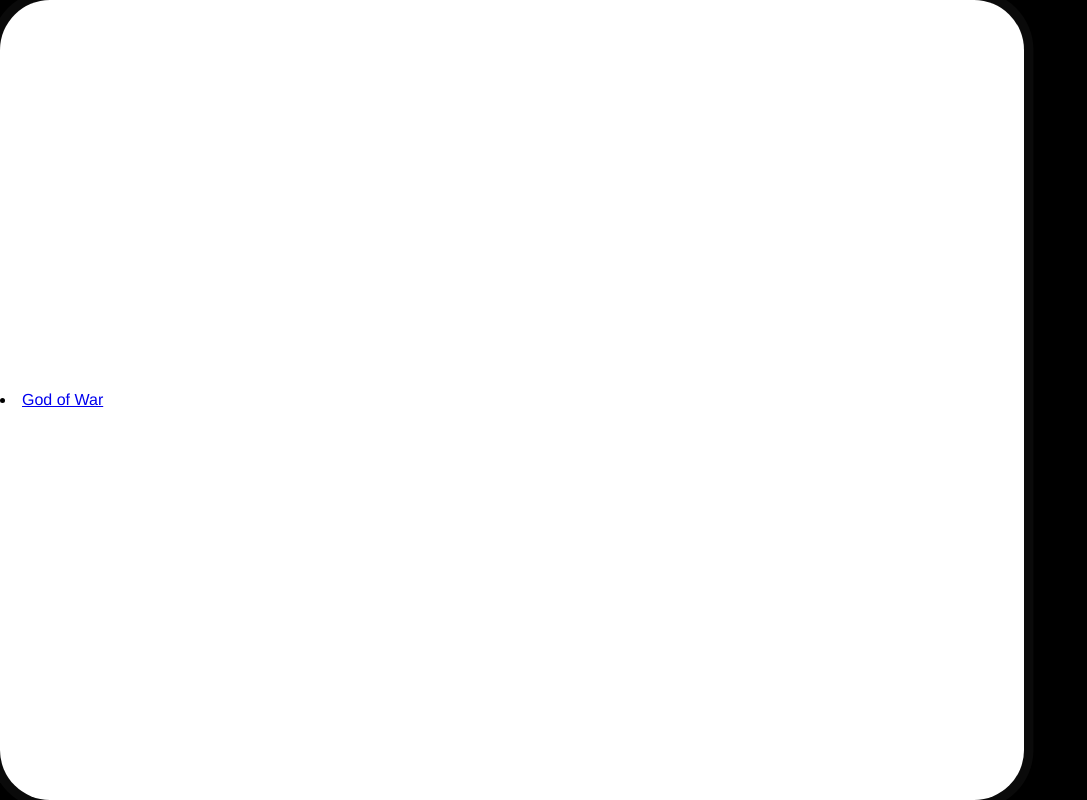
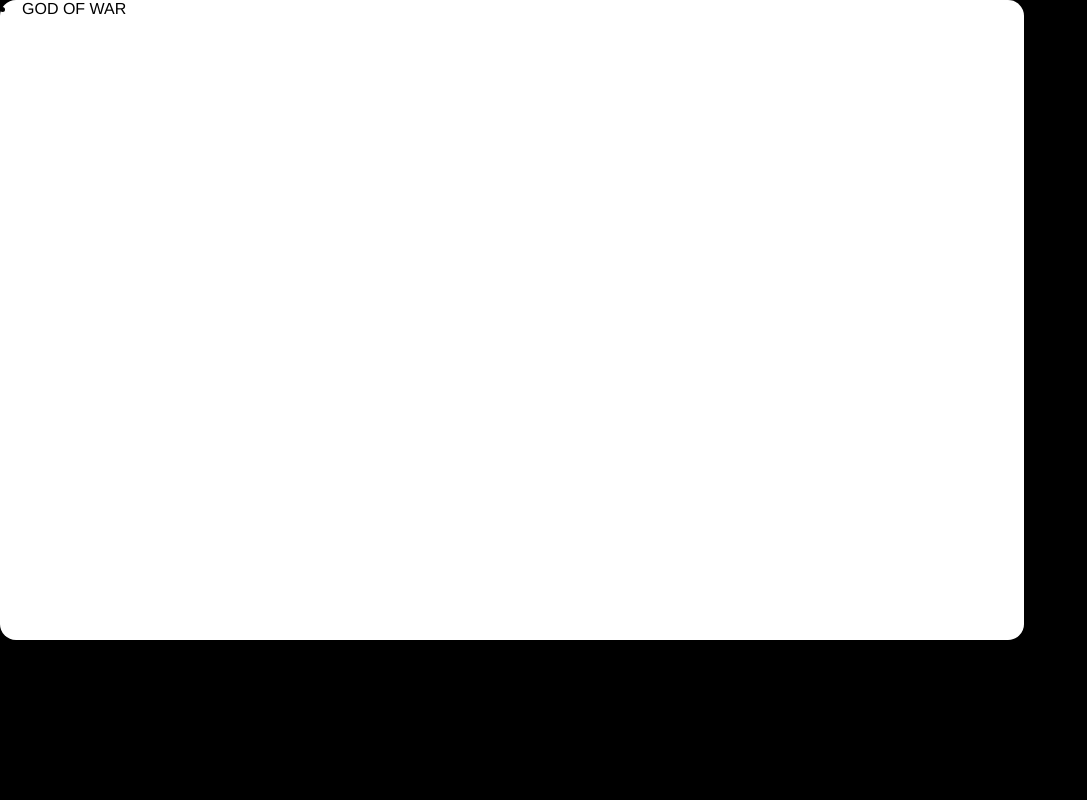
Before and after one commit to Lwazixxx/Photo-Dojo, a plain HTML site: page index.html in a window 1280 px wide. Shown: the whole page, without its empty margins (0-1087 px from the left). Drawn offline with Linux system fonts and the light colour scheme.

Commit message:
Refactor main CSS styles for layout and animation improvements

```diff
--- a/main.css
+++ b/main.css
@@ -9,25 +9,32 @@ body {
 main {
     background-color: white;
     width: 80vw;
-    height: 100vh;
-    border-radius: 50px;
+    height: 80vh;
+    border-radius: 1rem;
     animation: pulse 2s infinite;
+}
+
+h1 {
+    width: 100%;
+    height: 100%;
     display: flex;
-    align-items: center;
+    justify-content: center;
+}
+
+a {
+    color: black;
+    text-decoration: none;
+    text-transform: uppercase;
 }
 
 @keyframes pulse {
 
     0%,
     100% {
-        box-shadow: 0 0 0 0 rgba(255, 255, 255, 0.7);
+        background-linear-gradient: rgba(90deg, white, #a0a0aa);
     }
 
-    70% {
-        box-shadow: 0 0 0 10px rgba(255, 255, 255, 0);
-    }
-
-    100% {
-        box-shadow: 0 0 0 0 rgba(255, 255, 255, 0);
+    50% {
+        background: linear-gradient(90deg, rgba90deg, white, #a0a0aa), rgba(255, 255, 255, 0));
     }
 }
```
Also changed, not shown: index.html (+3 -0 lines).
